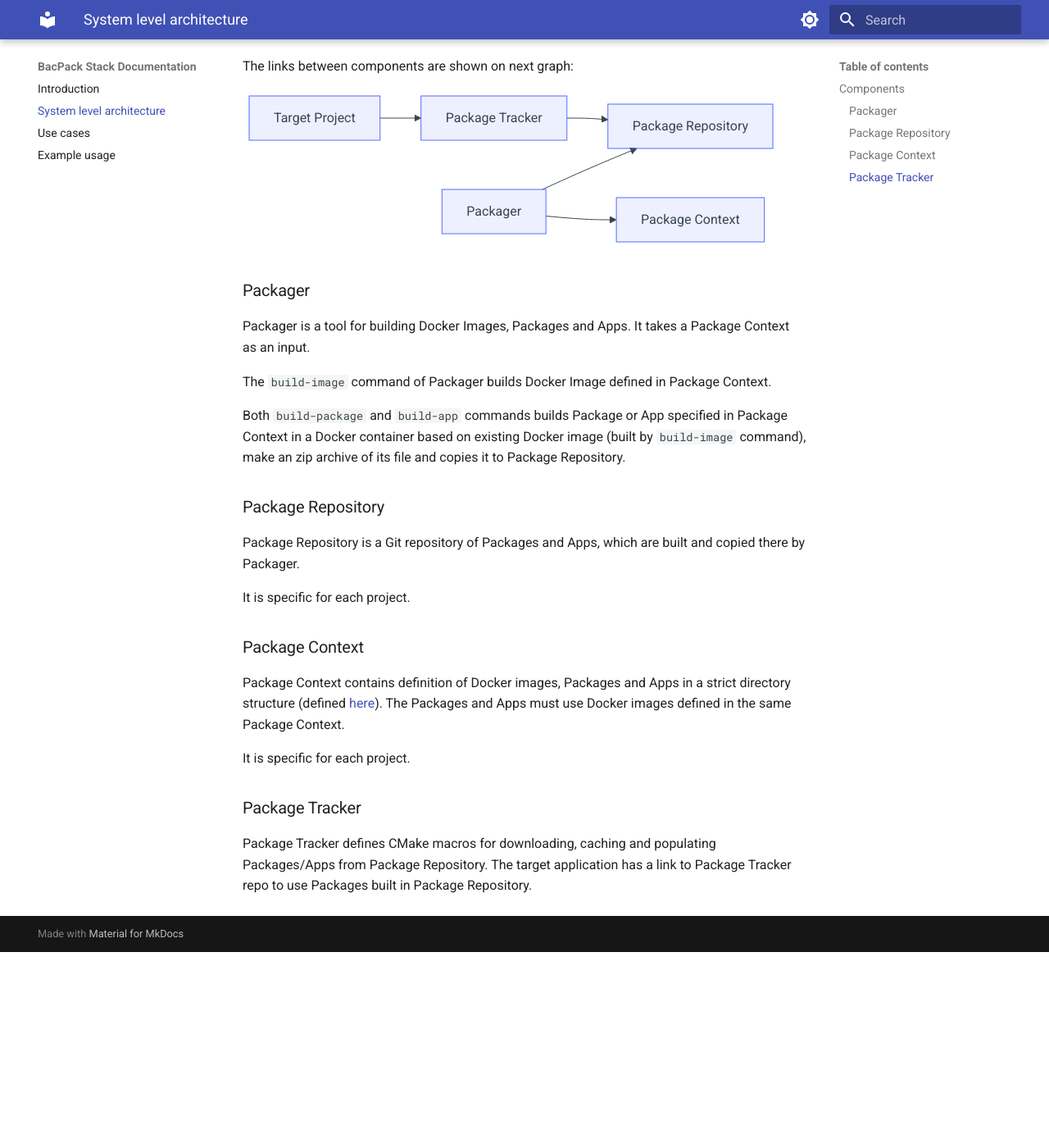
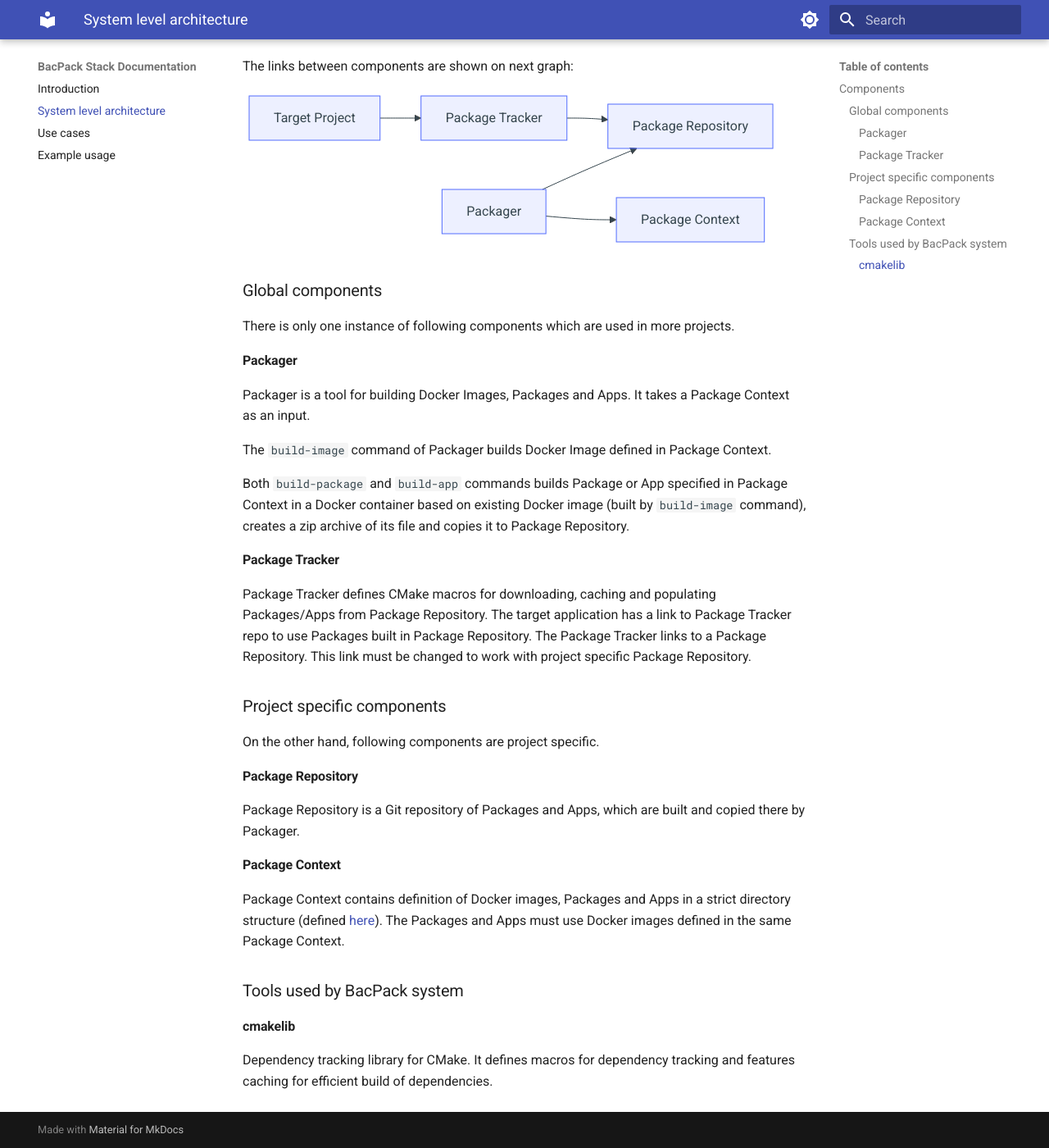
Before and after one commit to bacpack-system/bacpack-system.github.io, an MkDocs documentation site: the page built from docs/architecture.md, in a window 1280 px wide and 1400 px high, scrolled down 446 px. Shown: the whole window at 82% size. Built offline with MkDocs 1.6.1 and Material for MkDocs 9.7.7, drawn with Linux system fonts in a browser that asks for light colours; before the commit the page ends 1607 px from its top, so only the background shows below that.

Commit message:
Improve architecture, add cmakelib to architecture

````diff
--- a/docs/architecture.md
+++ b/docs/architecture.md
@@ -28,7 +28,11 @@ flowchart LR
   PT --> PR
 ```
 
-### Packager
+### Global components
+
+There is only one instance of following components which are used in more projects.
+
+#### Packager
 
 Packager is a tool for building Docker Images, Packages and Apps. It takes a Package Context as an
 input.
@@ -36,26 +40,34 @@ input.
 The `build-image` command of Packager builds Docker Image defined in Package Context.
 
 Both `build-package` and `build-app` commands builds Package or App specified in Package Context
-in a Docker container based on existing Docker image (built by `build-image` command), make an
+in a Docker container based on existing Docker image (built by `build-image` command), creates a
 zip archive of its file and copies it to Package Repository.
 
-### Package Repository
+#### Package Tracker
+
+Package Tracker defines CMake macros for downloading, caching and populating Packages/Apps from
+Package Repository. The target application has a link to Package Tracker repo to use Packages built
+in Package Repository. The Package Tracker links to a Package Repository. This link must be changed
+to work with project specific Package Repository.
+
+### Project specific components
+
+On the other hand, following components are project specific.
+
+#### Package Repository
 
 Package Repository is a Git repository of Packages and Apps, which are built and copied there by
 Packager.
 
-It is specific for each project.
-
-### Package Context
+#### Package Context
 
 Package Context contains definition of Docker images, Packages and Apps in a strict directory
 structure (defined [here](https://github.com/bacpack-system/packager/blob/master/doc/ContextStructure.md)).
 The Packages and Apps must use Docker images defined in the same Package Context.
 
-It is specific for each project.
+### Tools used by BacPack system
 
-### Package Tracker
+#### cmakelib
 
-Package Tracker defines CMake macros for downloading, caching and populating Packages/Apps from
-Package Repository. The target application has a link to Package Tracker repo to use Packages built
-in Package Repository.
+Dependency tracking library for CMake. It defines macros for dependency tracking and features
+caching for efficient build of dependencies.
````
